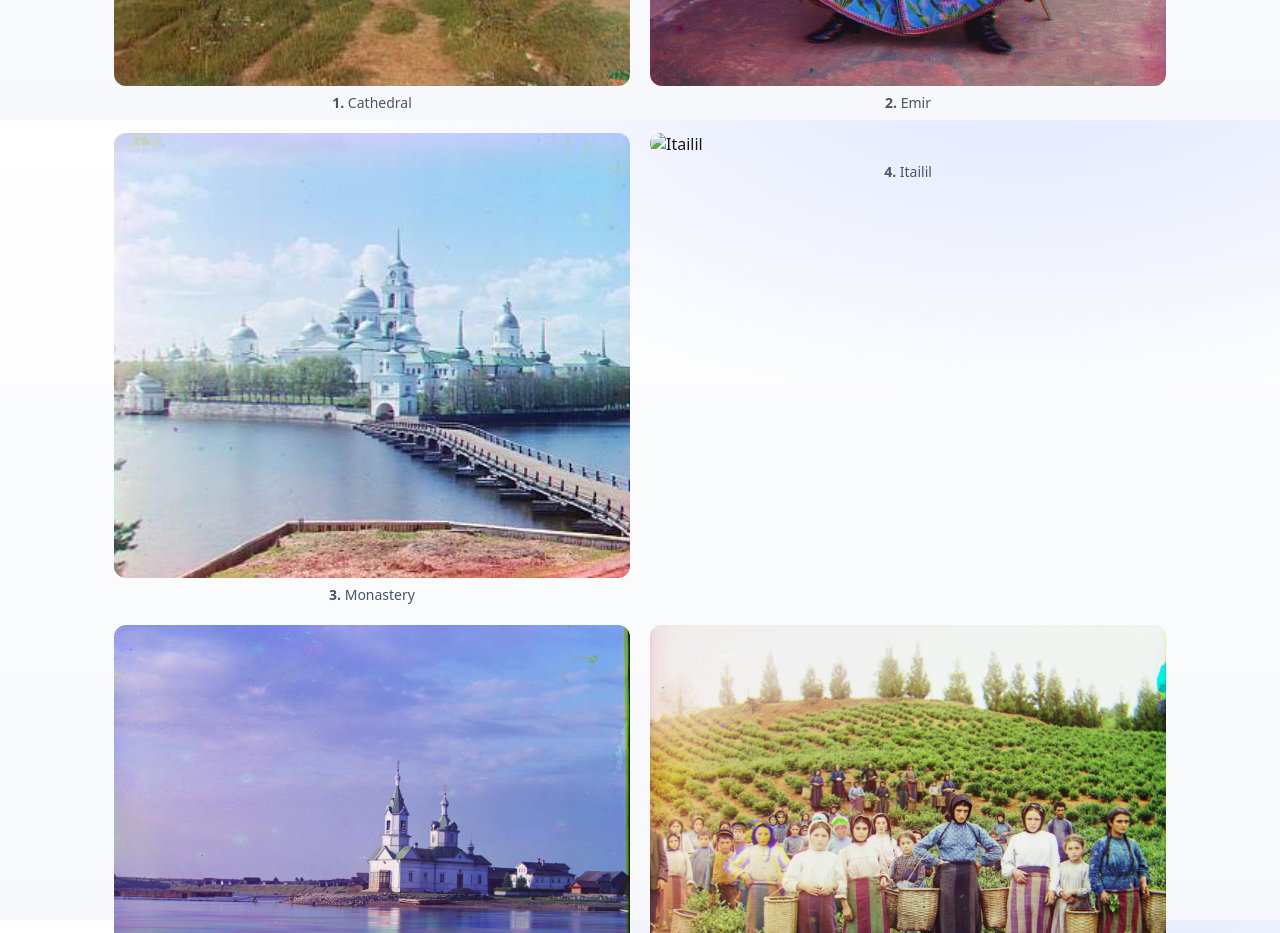
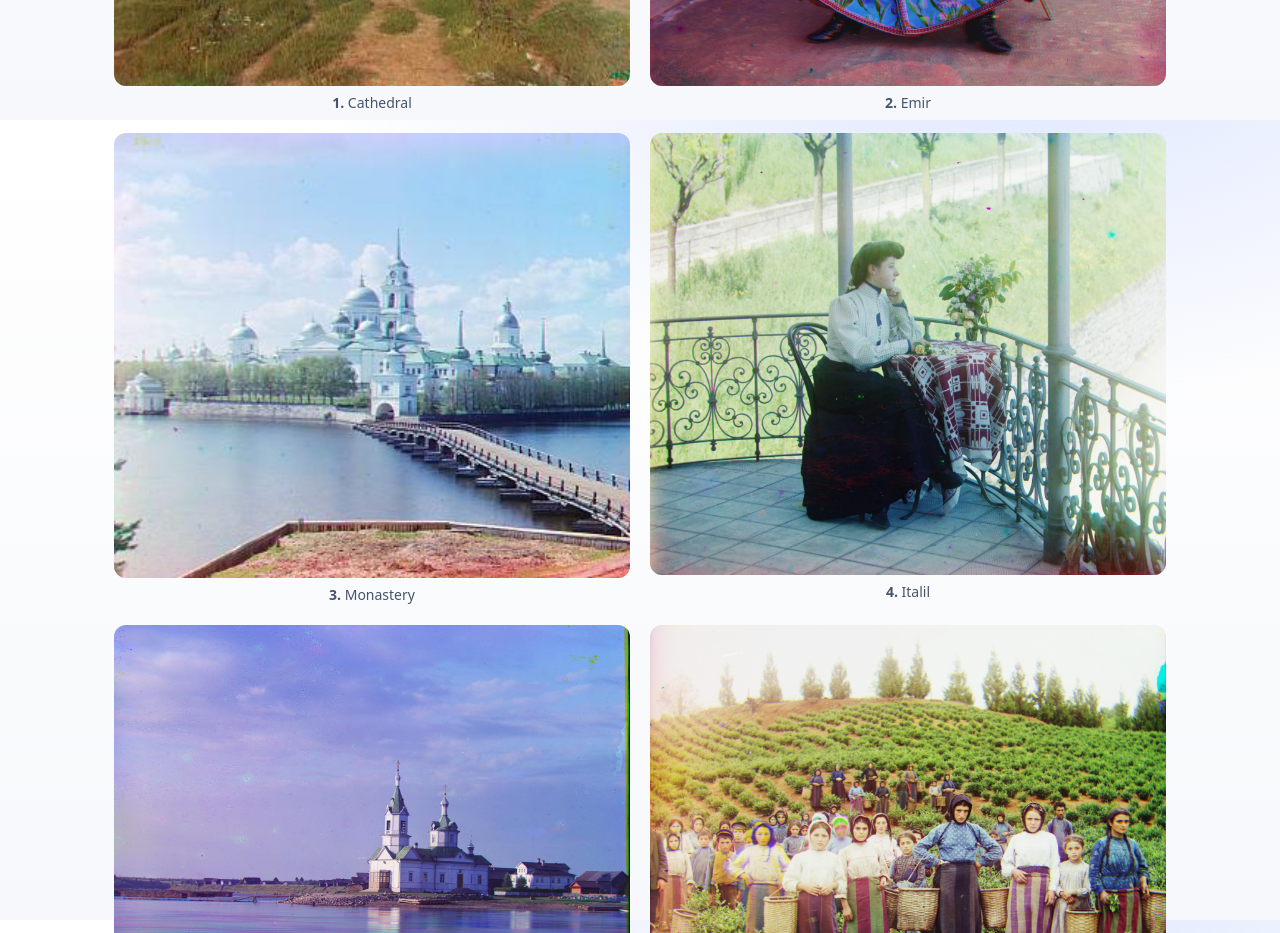
Before and after one commit to mritik/mritik.github.io, a plain HTML site: page 1/index.html in a window 1280 px wide. Shown: the part 4680-5613 px from the top of the page. Drawn offline with Linux system fonts and the light colour scheme.

Commit message:
Fixing one image

```diff
--- a/1/index.html
+++ b/1/index.html
@@ -345,8 +345,8 @@
         </figure>
 
         <figure style="grid-column: span 6; margin:0">
-          <img src="./outputs/pyramid_and_border_aligned_itailil.jpg" alt="Itailil" style="border-radius:12px; width:100%">
-          <figcaption class="desc" style="margin-top:6px; text-align:center"><strong>4.</strong> Itailil</figcaption>
+          <img src="./outputs/pyramid_and_border_aligned_italil.jpg" alt="Italil" style="border-radius:12px; width:100%">
+          <figcaption class="desc" style="margin-top:6px; text-align:center"><strong>4.</strong> Italil</figcaption>
         </figure>
 
         <figure style="grid-column: span 6; margin:0">
```
